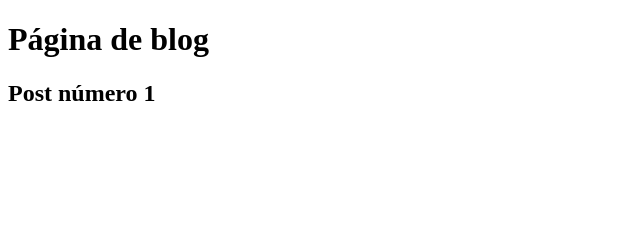
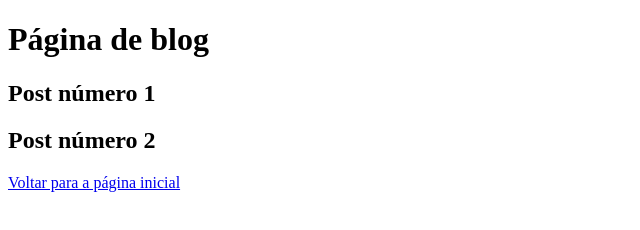
Before and after one commit to andersonbarg/aulagithub, a plain HTML site: page blog.html in a window 1280 px wide. Shown: the whole page, without its empty margins (0-640 px from the left). Drawn offline with Linux system fonts and the light colour scheme.

Commit message:
Atualizada pagina de blog

```diff
--- a/blog.html
+++ b/blog.html
@@ -8,5 +8,7 @@
 <body>
     <h1>Página de blog</h1>
     <h2>Post número 1</h2>
+    <h2>Post número 2</h2>
+    <a href="index.html">Voltar para a página inicial</a>
 </body>
 </html>
```
